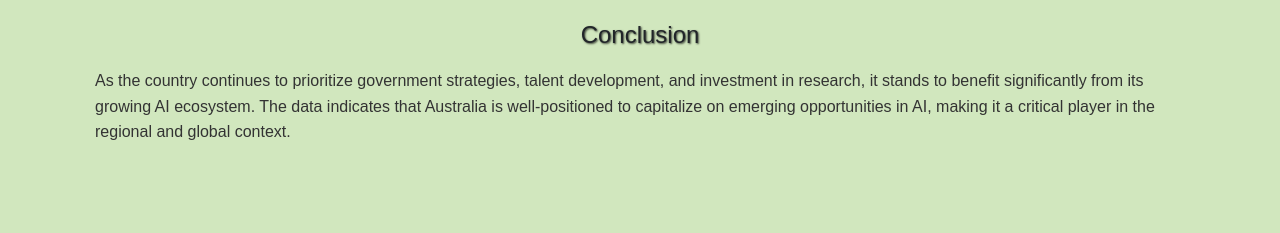
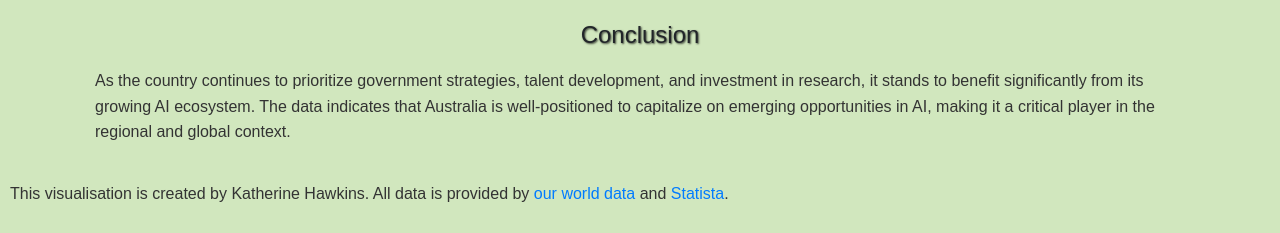
Before and after one commit to Tianzhi21/3179, a plain HTML site: page Data_visualisation_2/index.html in a window 1280 px wide. Shown: the part 1688-1921 px from the top of the page. Before the commit the page ends 1859 px from the top, so only its background shows below. Drawn offline with nearby package versions, Linux system fonts and the light colour scheme; a script that the page names is missing.

Commit message:
Update index.html

```diff
--- a/Data_visualisation_2/index.html
+++ b/Data_visualisation_2/index.html
@@ -124,6 +124,7 @@
             </div>
         </div>
     </div>
+<p>This visualisation is created by Katherine Hawkins. All data is provided by <a href="https://ourworldindata.org/artificial-intelligence" target="_blank">our world data</a> and <a href="https://www.statista.com/outlook/tmo/artificial-intelligence/australia#market-size" target="_blank">Statista</a>.</p>
 
     <script>
         const mapSpec = "map.vg.json";
```
